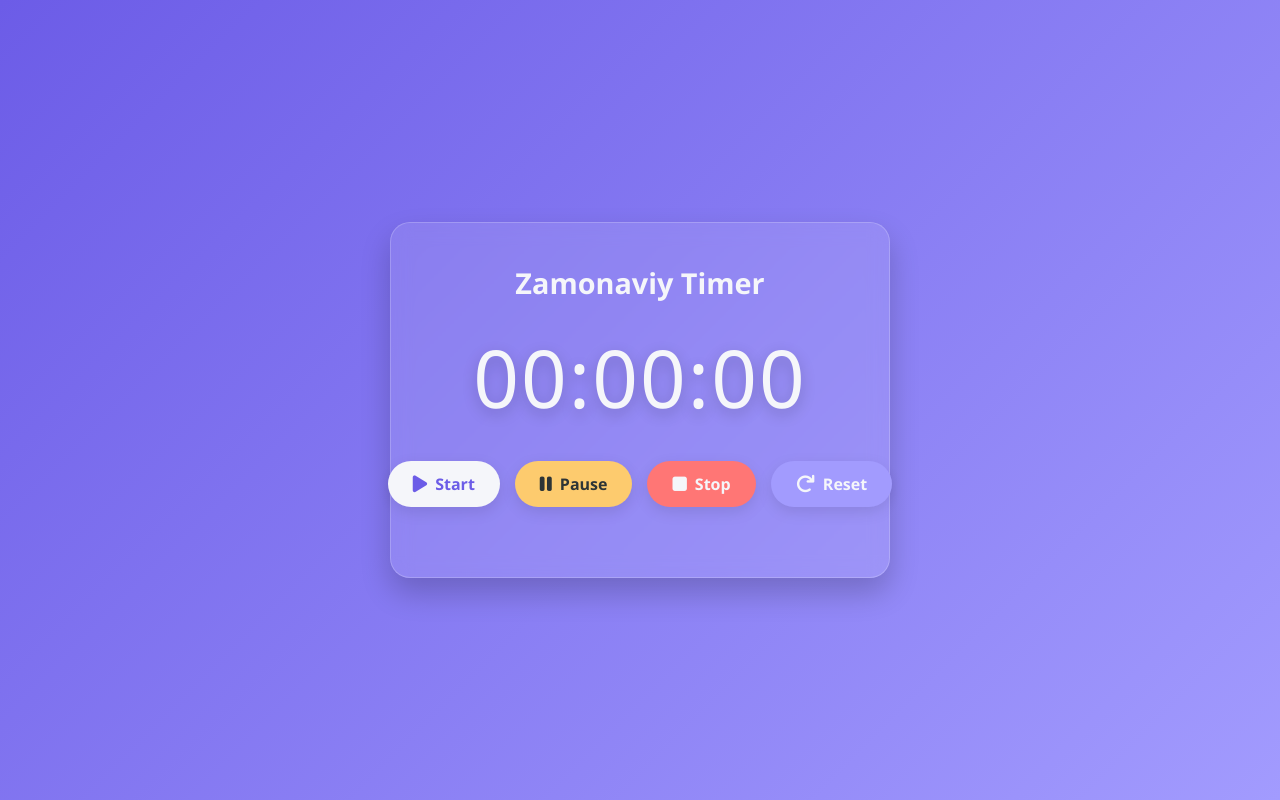
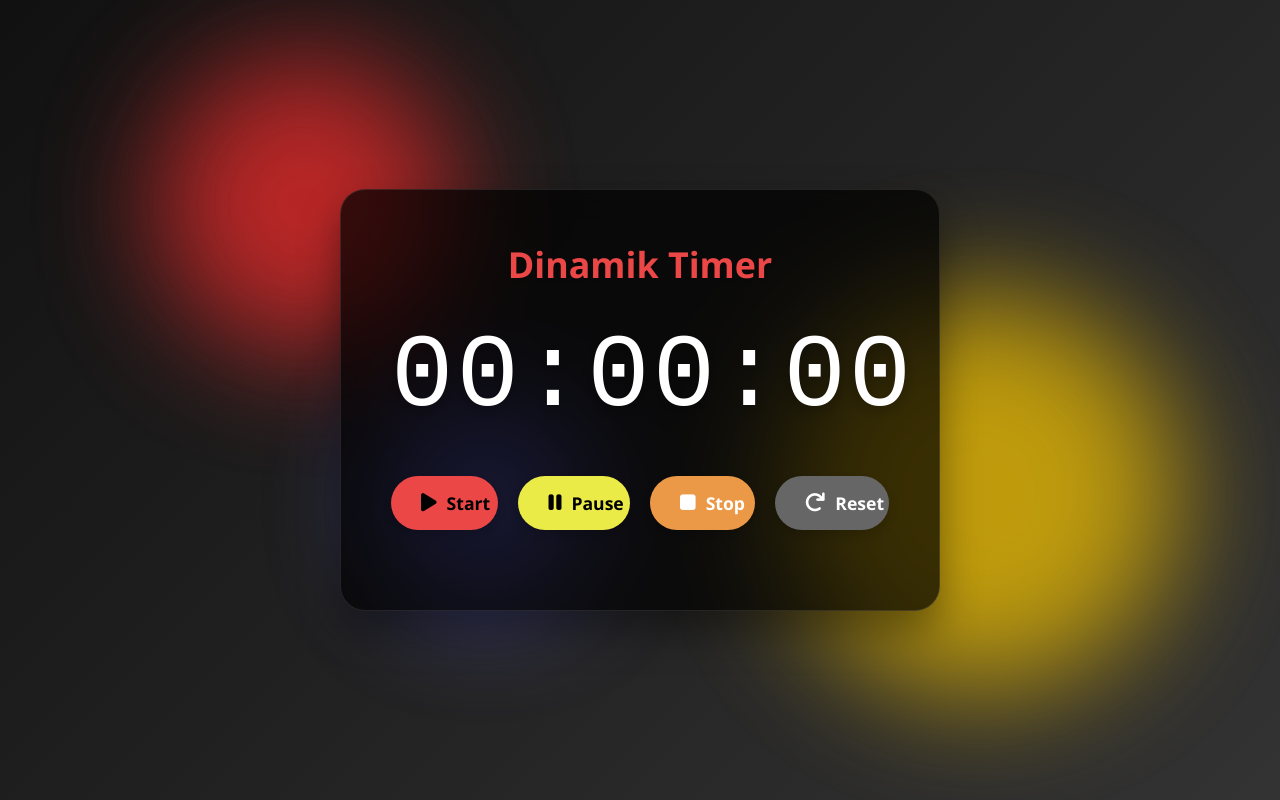
Before and after one commit to Sindor00/my_website, a plain HTML site: page index.html in a window 1280 px wide. Drawn offline with Linux system fonts and the light colour scheme.

Commit message:
dinamik timer

```diff
--- a/index.html
+++ b/index.html
@@ -4,15 +4,16 @@
 <head>
     <meta charset="UTF-8">
     <meta name="viewport" content="width=device-width, initial-scale=1.0">
-    <title>Zamonaviy Timer</title>
+    <title>Dinamik Rangli Timer</title>
     <style>
         :root {
-            --primary-color: #6c5ce7;
-            --secondary-color: #a29bfe;
-            --dark-color: #2d3436;
-            --light-color: #f5f6fa;
-            --danger-color: #ff7675;
-            --warning-color: #fdcb6e;
+            --primary-color: #111;
+            --secondary-color: #222;
+            --dark-color: #000;
+            --light-color: #fff;
+            --danger-color: #ff2d2d;
+            --warning-color: #ffcc00;
+            --accent-color: #ff6b6b;
         }
 
         * {
@@ -27,63 +28,87 @@
             justify-content: center;
             align-items: center;
             min-height: 100vh;
-            background: linear-gradient(135deg, var(--primary-color), var(--secondary-color));
+            background: linear-gradient(135deg, #111, #333);
             color: var(--light-color);
+            overflow: hidden;
         }
 
         .timer-container {
-            background-color: rgba(255, 255, 255, 0.1);
-            backdrop-filter: blur(10px);
-            border-radius: 20px;
-            padding: 40px;
-            box-shadow: 0 15px 30px rgba(0, 0, 0, 0.2);
+            background-color: rgba(0, 0, 0, 0.7);
+            backdrop-filter: blur(15px);
+            border-radius: 25px;
+            padding: 50px;
+            box-shadow: 0 20px 40px rgba(0, 0, 0, 0.4);
             text-align: center;
             width: 90%;
-            max-width: 500px;
-            border: 1px solid rgba(255, 255, 255, 0.2);
+            max-width: 600px;
+            border: 1px solid rgba(255, 255, 255, 0.1);
+            position: relative;
+            z-index: 10;
         }
 
         .timer-display {
-            font-size: 5rem;
+            font-size: 6.5rem;
             font-weight: 300;
-            margin-bottom: 30px;
-            letter-spacing: 2px;
-            text-shadow: 0 5px 15px rgba(0, 0, 0, 0.2);
+            margin-bottom: 40px;
+            letter-spacing: 3px;
+            text-shadow: 0 5px 15px rgba(0, 0, 0, 0.3);
+            font-family: 'Courier New', monospace;
         }
 
         .controls {
             display: flex;
             justify-content: center;
-            gap: 15px;
+            gap: 20px;
             margin-bottom: 30px;
         }
 
         .btn {
             border: none;
-            padding: 12px 25px;
+            padding: 15px 30px;
             border-radius: 50px;
-            font-size: 1rem;
+            font-size: 1.1rem;
             font-weight: 600;
             cursor: pointer;
             transition: all 0.3s ease;
-            box-shadow: 0 5px 15px rgba(0, 0, 0, 0.1);
+            box-shadow: 0 5px 15px rgba(0, 0, 0, 0.2);
             display: flex;
             align-items: center;
-            gap: 8px;
+            gap: 10px;
+            position: relative;
+            overflow: hidden;
+            z-index: 1;
+        }
+
+        .btn::before {
+            content: '';
+            position: absolute;
+            top: 0;
+            left: 0;
+            width: 100%;
+            height: 100%;
+            background: linear-gradient(45deg, transparent, rgba(255, 255, 255, 0.2), transparent);
+            transform: translateX(-100%);
+            transition: transform 0.6s ease;
+            z-index: -1;
+        }
+
+        .btn:hover::before {
+            transform: translateX(100%);
         }
 
         .btn:hover {
-            transform: translateY(-3px);
-            box-shadow: 0 8px 20px rgba(0, 0, 0, 0.2);
+            transform: translateY(-5px);
+            box-shadow: 0 10px 25px rgba(0, 0, 0, 0.3);
         }
 
         .btn:active {
-            transform: translateY(1px);
+            transform: translateY(2px);
         }
 
         .btn-start {
-            background-color: var(--light-color);
-            color: var(--primary-color);
+            background-color: var(--accent-color);
+            color: var(--dark-color);
         }
 
         .btn-pause {
@@ -97,27 +122,103 @@
         }
 
         .btn-reset {
-            background-color: var(--secondary-color);
+            background-color: #666;
             color: var(--light-color);
         }
 
         .btn i {
-            font-size: 1.2rem;
+            font-size: 1.3rem;
         }
 
         .title {
-            margin-bottom: 20px;
-            font-size: 1.8rem;
+            margin-bottom: 30px;
+            font-size: 2.2rem;
             font-weight: 600;
+            color: var(--accent-color);
+            text-shadow: 0 2px 5px rgba(0, 0, 0, 0.3);
         }
 
-        @media (max-width: 600px) {
+        .color-circle {
+            position: absolute;
+            border-radius: 50%;
+            filter: blur(60px);
+            opacity: 0.7;
+            z-index: 0;
+            animation: float 15s infinite ease-in-out;
+        }
+
+        .circle-1 {
+            width: 300px;
+            height: 300px;
+            background: #ff2d2d;
+            top: 10%;
+            left: 10%;
+        }
+
+        .circle-2 {
+            width: 400px;
+            height: 400px;
+            background: #ffcc00;
+            bottom: 10%;
+            right: 10%;
+            animation-delay: 3s;
+        }
+
+        .circle-3 {
+            width: 200px;
+            height: 200px;
+            background: #6b6bff;
+            top: 50%;
+            left: 30%;
+            animation-delay: 6s;
+        }
+
+        @keyframes float {
+
+            0%,
+            100% {
+                transform: translateY(0) translateX(0);
+            }
+
+            25% {
+                transform: translateY(-50px) translateX(50px);
+            }
+
+            50% {
+                transform: translateY(50px) translateX(-50px);
+            }
+
+            75% {
+                transform: translateY(-30px) translateX(-30px);
+            }
+        }
+
+        @media (max-width: 768px) {
             .timer-display {
-                font-size: 3.5rem;
+                font-size: 4.5rem;
             }
 
             .controls {
                 flex-wrap: wrap;
+            }
+
+            .btn {
+                padding: 12px 25px;
+                font-size: 1rem;
+            }
+
+            .title {
+                font-size: 1.8rem;
+            }
+        }
+
+        @media (max-width: 480px) {
+            .timer-container {
+                padding: 30px;
+            }
+
+            .timer-display {
+                font-size: 3.5rem;
             }
 
             .btn {
@@ -130,8 +231,12 @@
 </head>
 
 <body>
+    <div class="color-circle circle-1"></div>
+    <div class="color-circle circle-2"></div>
+    <div class="color-circle circle-3"></div>
+
     <div class="timer-container">
-        <h1 class="title">Zamonaviy Timer</h1>
+        <h1 class="title">Dinamik Timer</h1>
         <div class="timer-display" id="display">00:00:00</div>
         <div class="controls">
             <button class="btn btn-start" id="startBtn">
@@ -156,6 +261,8 @@
             const pauseBtn = document.getElementById('pauseBtn');
             const stopBtn = document.getElementById('stopBtn');
             const resetBtn = document.getElementById('resetBtn');
+            const root = document.documentElement;
+            const title = document.querySelector('.title');
 
             let seconds = 0;
             let minutes = 0;
@@ -171,6 +278,20 @@
             // Update the timer display
             function updateDisplay() {
                 display.textContent = `${formatTime(hours)}:${formatTime(minutes)}:${formatTime(seconds)}`;
+
+                // Dynamic color change based on time
+                const hue = (seconds * 6) % 360;
+                const accentColor = `hsl(${hue}, 80%, 60%)`;
+                const dangerColor = `hsl(${(hue + 30) % 360}, 80%, 60%)`;
+                const warningColor = `hsl(${(hue + 60) % 360}, 80%, 60%)`;
+
+                root.style.setProperty('--accent-color', accentColor);
+                root.style.setProperty('--danger-color', dangerColor);
+                root.style.setProperty('--warning-color', warningColor);
+
+                // Pulsing effect for the title
+                const scale = 1 + Math.sin(Date.now() / 500) * 0.05;
+                title.style.transform = `scale(${scale})`;
             }
 
             // Start the timer
@@ -225,6 +346,13 @@
 
             // Initialize display
             updateDisplay();
+
+            // Background animation
+            function animateBackground() {
+                requestAnimationFrame(animateBackground);
+                updateDisplay();
+            }
+            animateBackground();
         });
     </script>
 </body>
```
